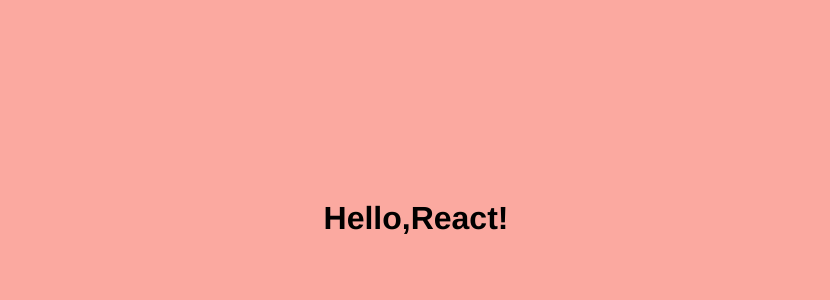
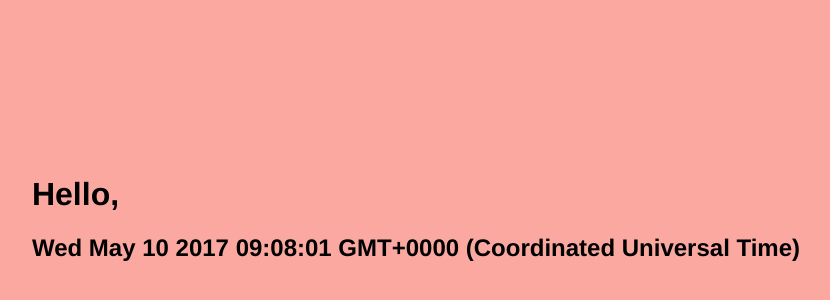
Before and after one commit to dandanloveJM/webpack-demo, a React (Create React App) app: page / in a window 1280 px wide. Shown: the part 182-482 px from the top of the page, without its empty margins (224-1054 px from the left). Built offline with nearby package versions, Linux system fonts and the light colour scheme.

Commit message:
state的用法

```diff
--- /dev/null
+++ b/src/Welcome.js
@@ -0,0 +1,19 @@
+import React from 'react'
+class Welcome extends React.Component {
+    constructor(props){
+        super(props)
+        this.state = {
+            date: new Date()
+        }
+    }
+    render() {
+        return (
+            <div>
+                <h1>Hello, {this.props.name}</h1>
+                <h2>{this.state.date.toString()}</h2>
+            </div>
+        )
+    }
+}
+
+export default Welcome
--- a/src/index.css
+++ b/src/index.css
@@ -1,7 +1,7 @@
 body {
     margin: 0;
     padding: 0;
-    font-family: sans-serif;
+    font-family: proxima-nova, "Helvetica Neue", Helvetica, Roboto, Arial, sans-serif;
     display: flex;
     align-items: center;
     justify-content: center;
@@ -11,5 +11,4 @@
 
 h1 {
     display: flex;
-    font-family: proxima-nova, "Helvetica Neue", Helvetica, Roboto, Arial, sans-serif;
 }
--- a/src/index.js
+++ b/src/index.js
@@ -2,8 +2,24 @@
 import ReactDOM from 'react-dom';
 import App from './App';
 import './index.css';
+import Welcome from './Welcome'
 
 ReactDOM.render(
-  <h1>Hello,React!</h1>,
+  <Welcome/>,
   document.getElementById('box')
-);
+
+)
+
+function tick(){
+  const element = (
+    <div>
+      <h1>Hello, world!</h1>
+      <h2>It is {new Date().toLocaleTimeString()}</h2>
+    </div>
+  );
+  ReactDOM.render(
+    element,
+    document.getElementById('box')
+  );
+}
+//setInterval(tick, 1000);
```
Also changed, not shown: 10 other files (tests, documents, lock files or other folders).
